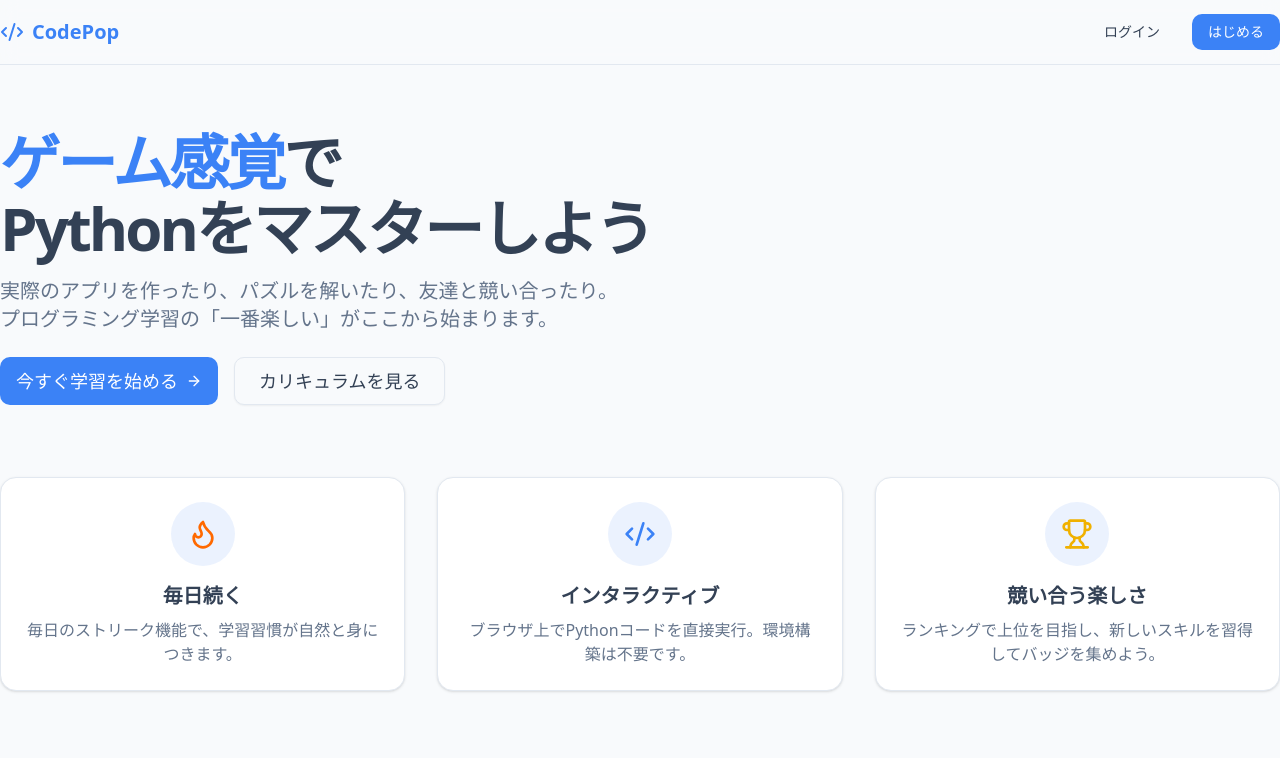
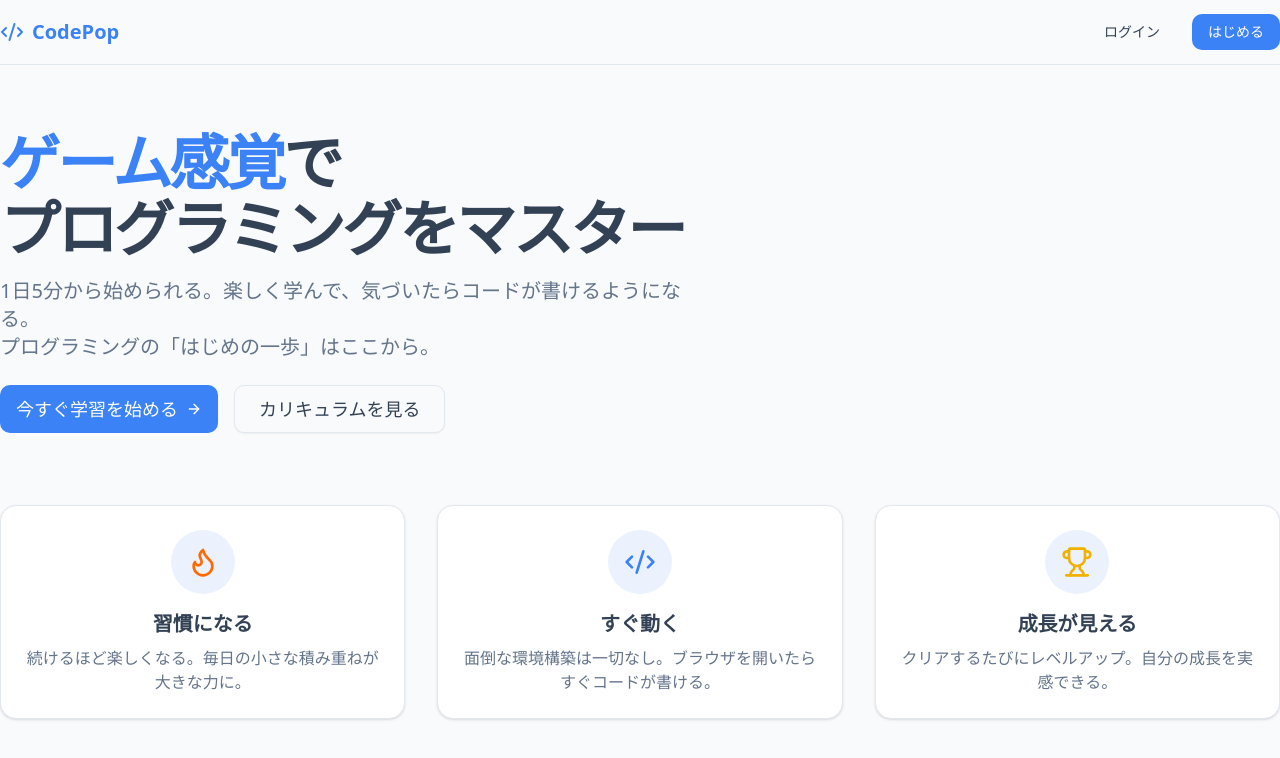
Before and after one commit to Anju1023/programming-duo-study, a Next.js app in the folder web/: page / in a window 1280 px wide. Shown: the top 758 px of the page. Built offline with nearby package versions, Linux system fonts and the light colour scheme.

Commit message:
Remove Python-specific text and update copy for general programming

```diff
--- a/web/src/app/(main)/learn/page.tsx
+++ b/web/src/app/(main)/learn/page.tsx
@@ -42,7 +42,7 @@ export default async function LearnPage() {
 			<div className="w-full max-w-2xl bg-muted/20 p-6 rounded-xl border border-dashed border-primary/50">
 				<h2 className="text-xl font-bold mb-4 text-center flex items-center justify-center gap-2">
 					<FlaskConical className="h-6 w-6" />
-					Python 実験室
+					コード実験室
 				</h2>
 				<PythonPlayground />
 			</div>
--- a/web/src/app/layout.tsx
+++ b/web/src/app/layout.tsx
@@ -15,29 +15,29 @@ const geistMono = Geist_Mono({
 import { PythonProvider } from '@/components/providers/python-provider';
 
 export const metadata: Metadata = {
-	title: 'CodePop - ゲーム感覚でPythonを学ぼう',
+	title: 'CodePop - ゲーム感覚でプログラミングを学ぼう',
 	description:
-		'Duolingo風のゲーミフィケーションでPythonプログラミングを楽しく学習。初心者でも安心のステップバイステップ解説付き。',
+		'ゲーム感覚で楽しくプログラミングを学習。1日5分から始められる、初心者にやさしいステップバイステップ解説付き。',
 	keywords: [
-		'Python',
 		'プログラミング学習',
 		'初心者',
 		'ゲーミフィケーション',
 		'無料',
+		'オンライン学習',
 	],
 	authors: [{ name: 'CodePop Team' }],
 	openGraph: {
-		title: 'CodePop - ゲーム感覚でPythonを学ぼう',
+		title: 'CodePop - ゲーム感覚でプログラミングを学ぼう',
 		description:
-			'Duolingo風のゲーミフィケーションでPythonプログラミングを楽しく学習。',
+			'ゲーム感覚で楽しくプログラミングを学習。初心者にやさしいステップバイステップ解説付き。',
 		type: 'website',
 		locale: 'ja_JP',
 	},
 	twitter: {
 		card: 'summary_large_image',
-		title: 'CodePop - ゲーム感覚でPythonを学ぼう',
+		title: 'CodePop - ゲーム感覚でプログラミングを学ぼう',
 		description:
-			'Duolingo風のゲーミフィケーションでPythonプログラミングを楽しく学習。',
+			'ゲーム感覚で楽しくプログラミングを学習。初心者にやさしいステップバイステップ解説付き。',
 	},
 };
 
--- a/web/src/app/page.tsx
+++ b/web/src/app/page.tsx
@@ -1,6 +1,6 @@
-import { Button } from "@/components/ui/button";
-import { ArrowRight, Code2, Flame, Trophy } from "lucide-react";
-import Link from "next/link";
+import { Button } from '@/components/ui/button';
+import { ArrowRight, Code2, Flame, Trophy } from 'lucide-react';
+import Link from 'next/link';
 
 export default function Home() {
 	return (
@@ -27,11 +27,12 @@ export default function Home() {
 					<div className="flex max-w-[980px] flex-col items-start gap-4">
 						<h1 className="text-3xl font-extrabold leading-tight tracking-tighter md:text-5xl lg:text-6xl lg:leading-[1.1]">
 							<span className="text-primary">ゲーム感覚</span>で<br />
-              Pythonをマスターしよう
+							プログラミングをマスター
 						</h1>
 						<p className="max-w-[700px] text-lg text-muted-foreground sm:text-xl">
-              実際のアプリを作ったり、パズルを解いたり、友達と競い合ったり。<br />
-              プログラミング学習の「一番楽しい」がここから始まります。
+							1日5分から始められる。楽しく学んで、気づいたらコードが書けるようになる。
+							<br />
+							プログラミングの「はじめの一歩」はここから。
 						</p>
 					</div>
 					<div className="flex gap-4">
@@ -49,22 +50,28 @@ export default function Home() {
 							<div className="p-4 bg-primary/10 rounded-full mb-4">
 								<Flame className="h-8 w-8 text-orange-500" />
 							</div>
-              <h3 className="text-xl font-bold mb-2">毎日続く</h3>
-              <p className="text-muted-foreground">毎日のストリーク機能で、学習習慣が自然と身につきます。</p>
+							<h3 className="text-xl font-bold mb-2">習慣になる</h3>
+							<p className="text-muted-foreground">
+								続けるほど楽しくなる。毎日の小さな積み重ねが大きな力に。
+							</p>
 						</div>
 						<div className="flex flex-col items-center text-center p-6 bg-card rounded-xl border shadow-sm">
 							<div className="p-4 bg-primary/10 rounded-full mb-4">
 								<Code2 className="h-8 w-8 text-primary" />
 							</div>
-              <h3 className="text-xl font-bold mb-2">インタラクティブ</h3>
-              <p className="text-muted-foreground">ブラウザ上でPythonコードを直接実行。環境構築は不要です。</p>
+							<h3 className="text-xl font-bold mb-2">すぐ動く</h3>
+							<p className="text-muted-foreground">
+								面倒な環境構築は一切なし。ブラウザを開いたらすぐコードが書ける。
+							</p>
 						</div>
 						<div className="flex flex-col items-center text-center p-6 bg-card rounded-xl border shadow-sm">
 							<div className="p-4 bg-primary/10 rounded-full mb-4">
 								<Trophy className="h-8 w-8 text-yellow-500" />
 							</div>
-              <h3 className="text-xl font-bold mb-2">競い合う楽しさ</h3>
-              <p className="text-muted-foreground">ランキングで上位を目指し、新しいスキルを習得してバッジを集めよう。</p>
+							<h3 className="text-xl font-bold mb-2">成長が見える</h3>
+							<p className="text-muted-foreground">
+								クリアするたびにレベルアップ。自分の成長を実感できる。
+							</p>
 						</div>
 					</div>
 				</section>
--- a/web/src/components/feature/playground.tsx
+++ b/web/src/components/feature/playground.tsx
@@ -31,7 +31,7 @@ export const PythonPlayground = () => {
 	return (
 		<div className="w-full max-w-3xl flex flex-col gap-4">
 			<div className="flex items-center justify-between">
-				<h3 className="font-bold text-lg">Python Playground</h3>
+				<h3 className="font-bold text-lg">Code Playground</h3>
 				<Button
 					onClick={handleRun}
 					disabled={!isReady || isLoading}
--- a/web/src/components/layout/mobile-header.tsx
+++ b/web/src/components/layout/mobile-header.tsx
@@ -1,12 +1,12 @@
-import { Heart, Zap, Gem } from "lucide-react";
-import { Button } from "@/components/ui/button";
+import { Heart, Zap, Gem } from 'lucide-react';
+import { Button } from '@/components/ui/button';
 
 export function MobileHeader() {
 	return (
 		<div className="flex h-16 items-center justify-between border-b bg-card px-4 lg:hidden">
 			{/* Course Selector (Placeholder) */}
 			<Button variant="ghost" className="font-bold">
-        Python 基礎
+				学習中
 			</Button>
 
 			{/* Stats */}
```
Also changed, not shown: 1 other file (tests, documents, lock files or other folders). Lines whose indentation alone changed are shown as unchanged.
